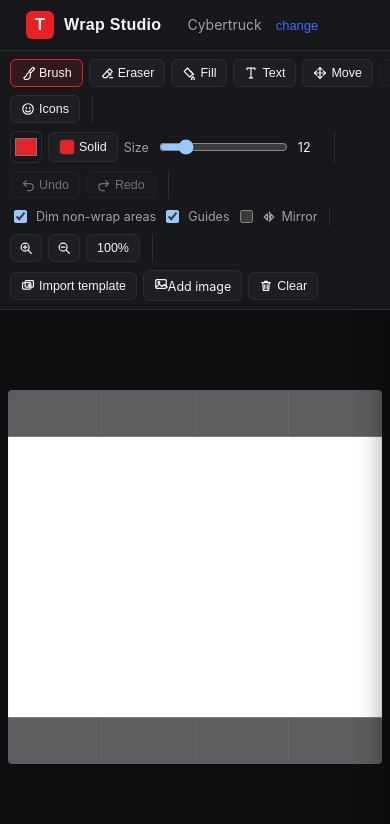
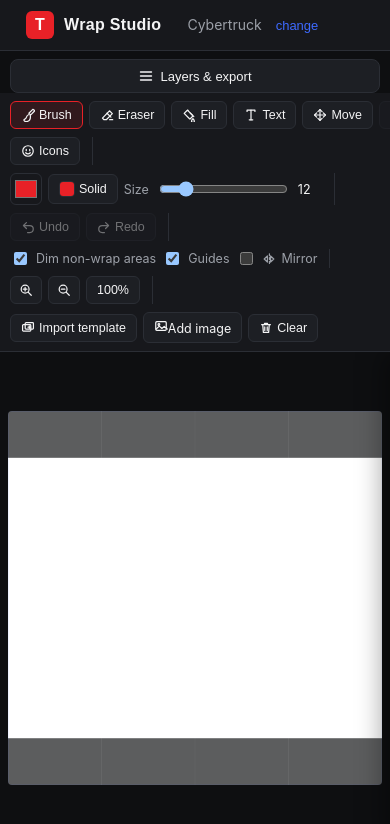
Before and after one commit to ipaliog-a11y/Wrap-tool, a React (Vite) app: page / in a window 390 px wide. Both pictures are taken after a click on the button "Cybertruck". Shown: the top 824 px of the page. Built offline with nearby package versions, Linux system fonts and the light colour scheme.

Commit message:
Drawer for layers/export so the canvas can fill the phone screen

```diff
--- a/src/components/Studio.tsx
+++ b/src/components/Studio.tsx
@@ -122,6 +122,7 @@
   const [designs, setDesigns] = useState<DesignMeta[]>([])
   const [storageError, setStorageError] = useState('')
   const [confirmNew, setConfirmNew] = useState(false)
+  const [panelOpen, setPanelOpen] = useState(false)
 
   const docRef = useRef(doc)
   docRef.current = doc
@@ -178,10 +179,6 @@
     scheduleAutosave()
   }, [scheduleAutosave])
 
-  // Autosave whenever the layer stack changes (draw, add, move, delete...),
-  // debounced so a stroke triggers one write, not one per segment. Only once
-  // the design has an identity (a name), so a fresh blank canvas is not
-  // auto-saved under a placeholder.
   useEffect(() => {
     if (doc.contentTick === 0) return
     if (skipAutosaveRef.current) {
@@ -192,7 +189,6 @@
     markDirty()
   }, [doc.layers, doc.contentTick, markDirty])
 
-  // On entering a vehicle: if the latest design for it is saved, restore it.
   useEffect(() => {
     let cancelled = false
     const list = listDesigns().filter((m) => m.vehicleId === vehicle.id)
@@ -215,7 +211,6 @@
       cancelled = true
       if (timer.current) window.clearTimeout(timer.current)
     }
-    // Runs once per vehicle; doc is stable for the lifetime of this Studio.
   }, [vehicle])
 
   const onSaveAs = () => {
@@ -251,8 +246,6 @@
     if (!d) return
     materializeDesign(d)
       .then((layers) => {
-        // Skip the autosave triggered by this load so we do not re-write the
-        // design we just read with a fresh timestamp.
         skipAutosaveRef.current = true
         doc.loadDesign(layers, null)
         setDesignName(d.name)
@@ -269,9 +262,35 @@
   const vehicleLabel = (v: Vehicle) =>
     v.name + (v.variant ? ' — ' + v.variant : '')
 
+  useEffect(() => {
+    if (!panelOpen) return
+    const onKey = (e: KeyboardEvent) => {
+      if (e.key === 'Escape') setPanelOpen(false)
+    }
+    window.addEventListener('keydown', onKey)
+    return () => window.removeEventListener('keydown', onKey)
+  }, [panelOpen])
+
   return (
-    <div className="studio">
-      <aside className="studio-side">
+    <div className={'studio' + (panelOpen ? ' panel-open' : '')}>
+      {panelOpen && (
+        <button
+          className="panel-backdrop"
+          aria-label="Close panel"
+          onClick={() => setPanelOpen(false)}
+        />
+      )}
+      <aside className={'studio-side' + (panelOpen ? ' open' : '')}>
+        <div className="studio-side-head">
+          <h2>Layers & export</h2>
+          <button
+            className="layer-btn"
+            title="Close panel"
+            onClick={() => setPanelOpen(false)}
+          >
+            <Icon name="close" />
+          </button>
+        </div>
         <section className="panel-section">
           <h3>My designs</h3>
           <div className="row">
@@ -340,7 +359,7 @@
                     <span className="design-title">{m.name}</span>
                     <span className="design-meta">
                       {v ? vehicleLabel(v) : m.vehicleName || m.vehicleId}
-                      {' · '}
+                      {' \u00b7 '}
                       {formatTime(m.savedAt)}
                     </span>
                   </button>
@@ -383,6 +402,14 @@
         <ExportPanel getCanvas={doc.exportCanvas} vehicleId={vehicle.id} />
       </aside>
       <div className="studio-main">
+        <button
+          className="panel-toggle"
+          title="Open layers, save and export"
+          onClick={() => setPanelOpen(true)}
+        >
+          <Icon name="menu" />
+          Layers & export
+        </button>
         <WrapCanvas vehicle={vehicle} doc={doc} />
       </div>
     </div>
```
